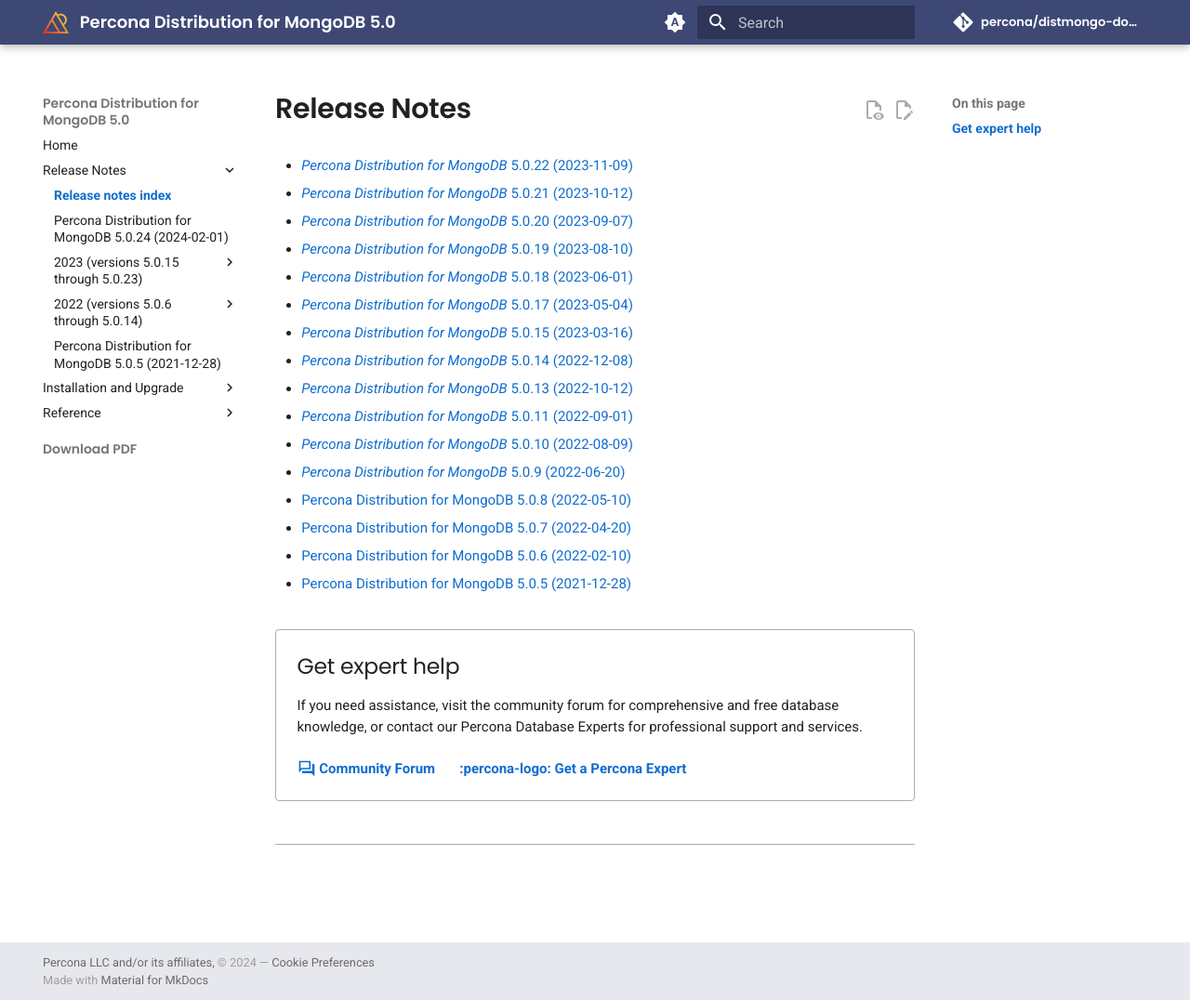
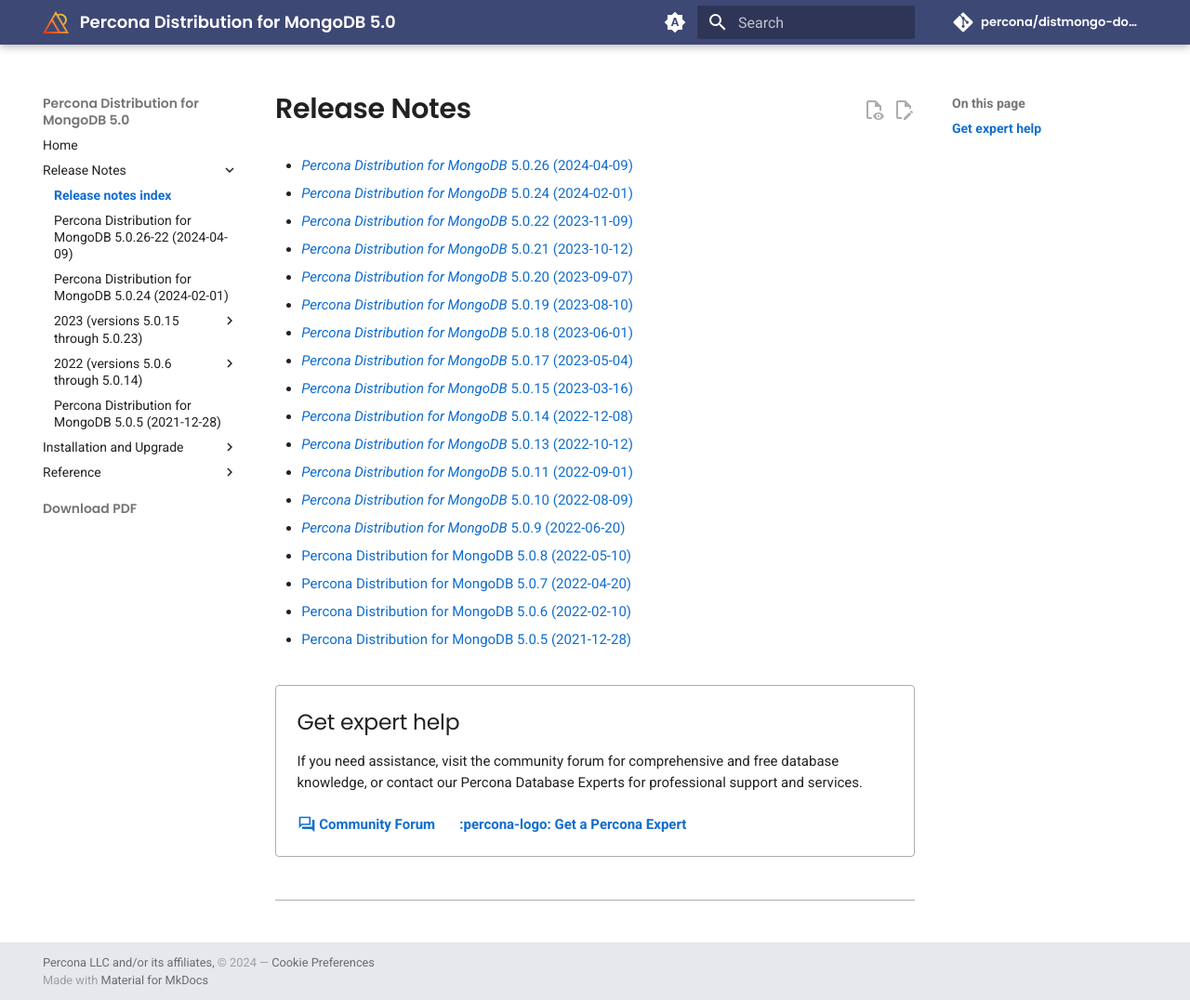
Before and after one commit to percona/distmongo-docs, an MkDocs documentation site: the page built from docs/release-notes.md, in a window 1280 px wide and 1076 px high. Shown: the whole window at 93% size. Built offline with MkDocs 1.6.1 and Material for MkDocs 9.7.7, drawn with Linux system fonts in a browser that asks for light colours; nearby versions of some CDN libraries; comment, search, counter and statistics services are not loaded; the version menu is left out.

Commit message:
DISTMONGO-284 Release notes 5.0.26
modified:   .github/workflows/main.yml
	new file:   docs/release-notes-v5.0.26.md
	modified:   docs/release-notes.md
	modified:   mkdocs-base.yml
	modified:   variables.yml

```diff
--- a/docs/release-notes.md
+++ b/docs/release-notes.md
@@ -1,4 +1,8 @@
 # Release Notes
+
+* [*Percona Distribution for MongoDB* 5.0.26 (2024-04-09)](release-notes-v5.0.26.md)
+
+* [*Percona Distribution for MongoDB* 5.0.24 (2024-02-01)](release-notes-v5.0.24.md)
 
 * [*Percona Distribution for MongoDB* 5.0.22 (2023-11-09)](release-notes-v5.0.22.md)
 
@@ -18,23 +22,16 @@
 
 * [*Percona Distribution for MongoDB* 5.0.13 (2022-10-12)](release-notes-v5.0.13.md)
 
-
 * [*Percona Distribution for MongoDB* 5.0.11 (2022-09-01)](release-notes-v5.0.11.md)
-
 
 * [*Percona Distribution for MongoDB* 5.0.10 (2022-08-09)](release-notes-v5.0.10.md)
 
-
 * [*Percona Distribution for MongoDB* 5.0.9 (2022-06-20)](release-notes-v5.0.9.md)
-
 
 * [Percona Distribution for MongoDB 5.0.8 (2022-05-10)](release-notes-v5.0.8.md)
 
-
 * [Percona Distribution for MongoDB 5.0.7 (2022-04-20)](release-notes-v5.0.7.md)
-
 
 * [Percona Distribution for MongoDB 5.0.6 (2022-02-10)](release-notes-v5.0.6.md)
 
-
 * [Percona Distribution for MongoDB 5.0.5 (2021-12-28)](release-notes-v5.0.5.md)
--- a/mkdocs-base.yml
+++ b/mkdocs-base.yml
@@ -134,7 +134,7 @@
   with-pdf: # https://github.com/orzih/mkdocs-with-pdf
           output_path: '_pdf/PerconaDistributionforMongoDB-5.0.pdf'
           cover_title: 'Distribution for MongoDB Documentation 5.0'
-          cover_subtitle: 5.0.24 (february 2, 2024)
+          cover_subtitle: 5.0.26 (April 9, 2024)
           author: 'Percona Technical Documentation Team'
           cover_logo: docs/_images/Percona_Logo_Color.png
           debug_html: false
@@ -156,6 +156,7 @@
       - index.md
   - Release Notes:
       - "Release notes index": "release-notes.md"
+      - release-notes-v5.0.26.md
       - release-notes-v5.0.24.md
       - 2023 (versions 5.0.15 through 5.0.23):
         - release-notes-v5.0.23.md
--- a/variables.yml
+++ b/variables.yml
@@ -1,5 +1,5 @@
 # PDMDB Variables set for HTML output
 # See also mkdocs.yml plugins.with-pdf.cover_subtitle and output_path
 
-release: 'release-notes-v5.0.24'
+release: 'release-notes-v5.0.26'
 version: '5.0'
```
Also changed, not shown: docs/release-notes-v5.0.26.md (added, +42 -0 lines), 1 other file.
